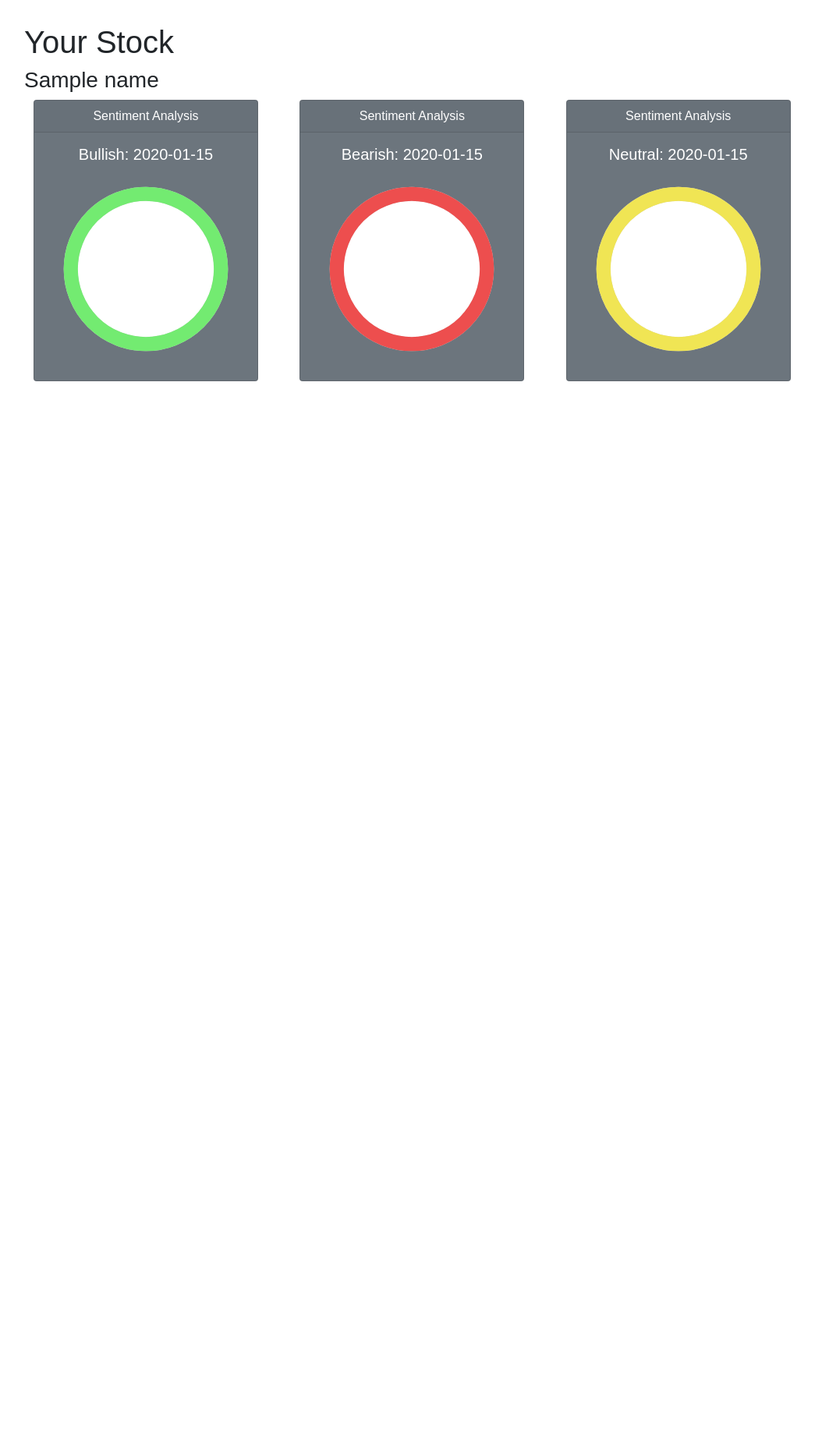
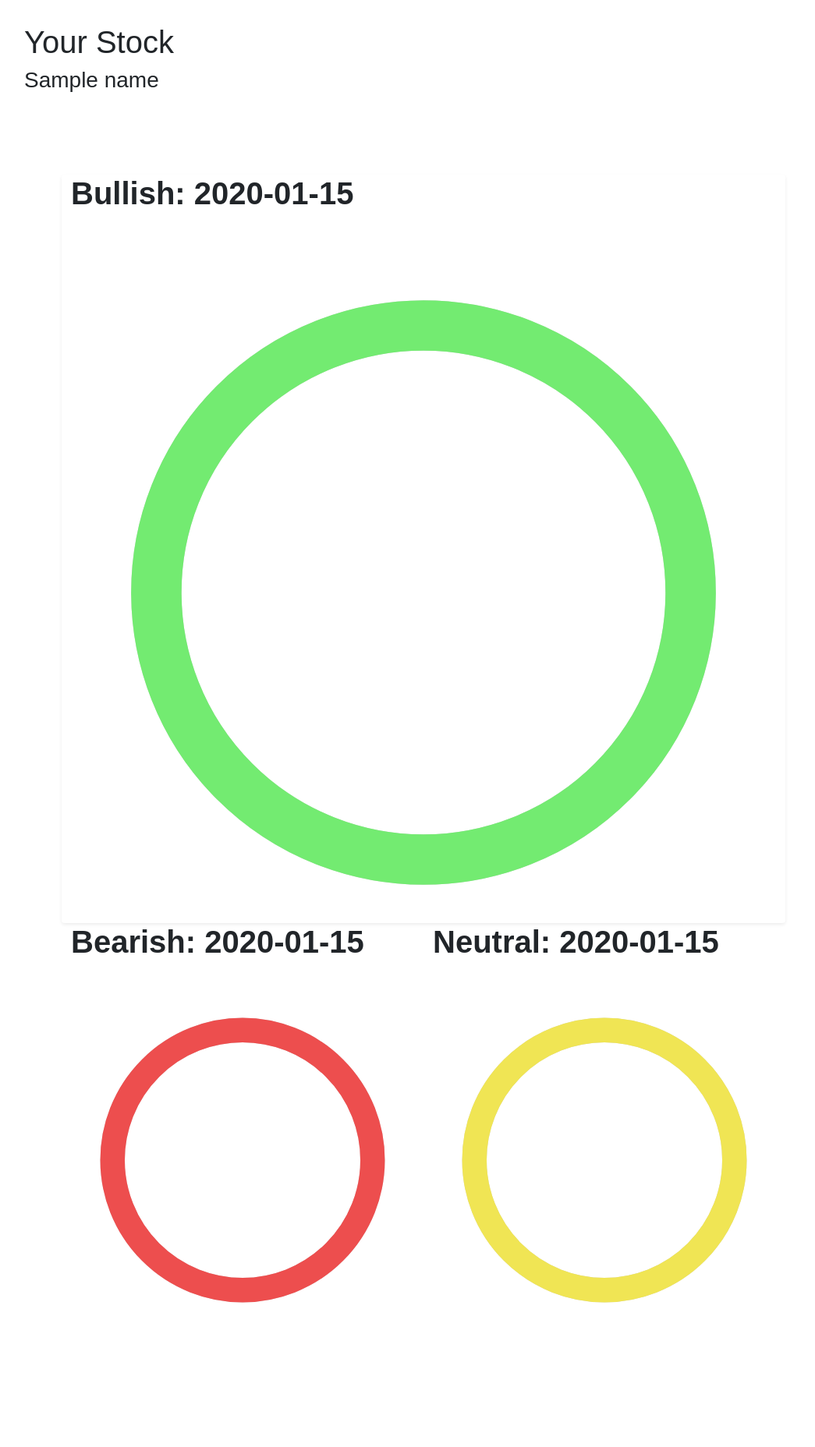
Before and after one commit to sydney-ho/FinTech-Focus-Final-Project, a Flask app: template templates/sentiment.html in a window 1280 px wide. Shown: the whole page at 78% size, without its empty margins (97-1142 px from the left). Before the commit the page ends 489 px from the top, so only its background shows below. Run offline with Flask 2, Linux system fonts and the light colour scheme; the template is opened without the code that fills it: most values are stand-ins (such as "Sample title", 1, 10 or a date in 2020).

Commit message:
removed bootstrap cards

```diff
--- a/templates/sentiment.html
+++ b/templates/sentiment.html
@@ -1,78 +1,67 @@
 <html>
+
 <head>
     <title>Your Personalized Gif</title>
     <link href="https://cdn.jsdelivr.net/npm/bootstrap@5.0.2/dist/css/bootstrap.min.css" rel="stylesheet"
         integrity="sha384-EVSTQN3/azprG1Anm3QDgpJLIm9Nao0Yz1ztcQTwFspd3yD65VohhpuuCOmLASjC" crossorigin="anonymous">
     <link rel="stylesheet" type="text/css" href="static/css/style.css?q={{ time }}" />
 </head>
+
 <body>
     <h1>Your Stock</h1>
     <h3>{{name}}</h3>
+    <div class="container pt-5">
 
-        <div class="container">
+        <div class="card-body p-5">
             <div class="row">
+                <div class="card border-0 rounded shadow-sm">
                     <div class="col-sm">
-                    <div class="card text-white bg-secondary mb-3 text-center" style="max-width: 18rem; max-height: 1000px;">
-                        <div class="card-header">Sentiment Analysis</div>
-                        <div class="card-body">
-                            <h5 class="card-title">Bullish: {{sentiment[0]}}</h5>
-                            <p class="card-text">
+
+                        <h1 class="fw-bold">Bullish: {{sentiment[0]}}</h1>
                         <svg width="100%" height="100%" viewBox="0 0 42 42" class="donut">
                             <circle class="donut-hole" cx="21" cy="21" r="15.91549430918954" fill="#fff"></circle>
                             <circle class="donut-ring" cx="21" cy="21" r="15.91549430918954" fill="transparent"
                                 stroke="#d2d3d4" stroke-width="3"></circle>
+                            <circle class="donut-segment" cx="21" cy="21" r="15.91549430918954" fill="transparent"
+                                stroke="#73eb71" stroke-width="3"
+                                stroke-dasharray="{{sentiment[0]}} {{100-sentiment[0]}}" stroke-dashoffset="0"></circle>
+                        </svg>
+                    </div>
 
-                                    <circle class="donut-segment" cx="21" cy="21" r="15.91549430918954" fill="transparent"
-                                        stroke="#73eb71" stroke-width="3" stroke-dasharray="{{sentiment[0]}} {{100-sentiment[0]}}"
-                                        stroke-dashoffset="0"></circle>
-                                </svg>
-                            </p>
-                        </div>
-                    </div>
                 </div>
                 <div class="col-sm">
-                    <div class="card text-white bg-secondary mb-3 text-center" style="max-width: 18rem;">
-                        <div class="card-header">Sentiment Analysis</div>
-                        <div class="card-body">
-                            <h5 class="card-title">Bearish: {{sentiment[1]}}</h5>
-                            <p class="card-text">
+                    <h1 class="fw-bold">Bearish: {{sentiment[1]}}</h1>
                     <svg width="100%" height="100%" viewBox="0 0 42 42" class="donut">
                         <circle class="donut-hole" cx="21" cy="21" r="15.91549430918954" fill="#fff"></circle>
                         <circle class="donut-ring" cx="21" cy="21" r="15.91549430918954" fill="transparent"
                             stroke="#d2d3d4" stroke-width="3"></circle>
-
                         <circle class="donut-segment" cx="21" cy="21" r="15.91549430918954" fill="transparent"
                             stroke="#ed4e4e" stroke-width="3" stroke-dasharray="{{sentiment[1]}} {{100-sentiment[1]}}"
                             stroke-dashoffset="0"></circle>
                     </svg>
-                            </p>
                 </div>
-                    </div>
-                </div>
+
                 <div class="col-sm">
-                    <div class="card text-white bg-secondary mb-3 text-center" style="max-width: 18rem;">
-                        <div class="card-header">Sentiment Analysis</div>
-                        <div class="card-body">
-                            <h5 class="card-title">Neutral: {{sentiment[2]}}</h5>
-                            <p class="card-text">
+                    <h1 class="fw-bold">Neutral: {{sentiment[2]}}</h1>
                     <svg width="100%" height="100%" viewBox="0 0 42 42" class="donut">
                         <circle class="donut-hole" cx="21" cy="21" r="15.91549430918954" fill="#fff"></circle>
                         <circle class="donut-ring" cx="21" cy="21" r="15.91549430918954" fill="transparent"
                             stroke="#d2d3d4" stroke-width="3"></circle>
-
                         <circle class="donut-segment" cx="21" cy="21" r="15.91549430918954" fill="transparent"
                             stroke="#f0e554" stroke-width="3" stroke-dasharray="{{sentiment[2]}} {{100-sentiment[2]}}"
                             stroke-dashoffset="0"></circle>
                     </svg>
-                            </p>
-                        </div>
-                    </div>
                 </div>
             </div>
         </div>
 
 
+    </div>
+
+
+
 
 
 </body>
+
 </html>
```
Lines whose indentation alone changed are shown as unchanged.
